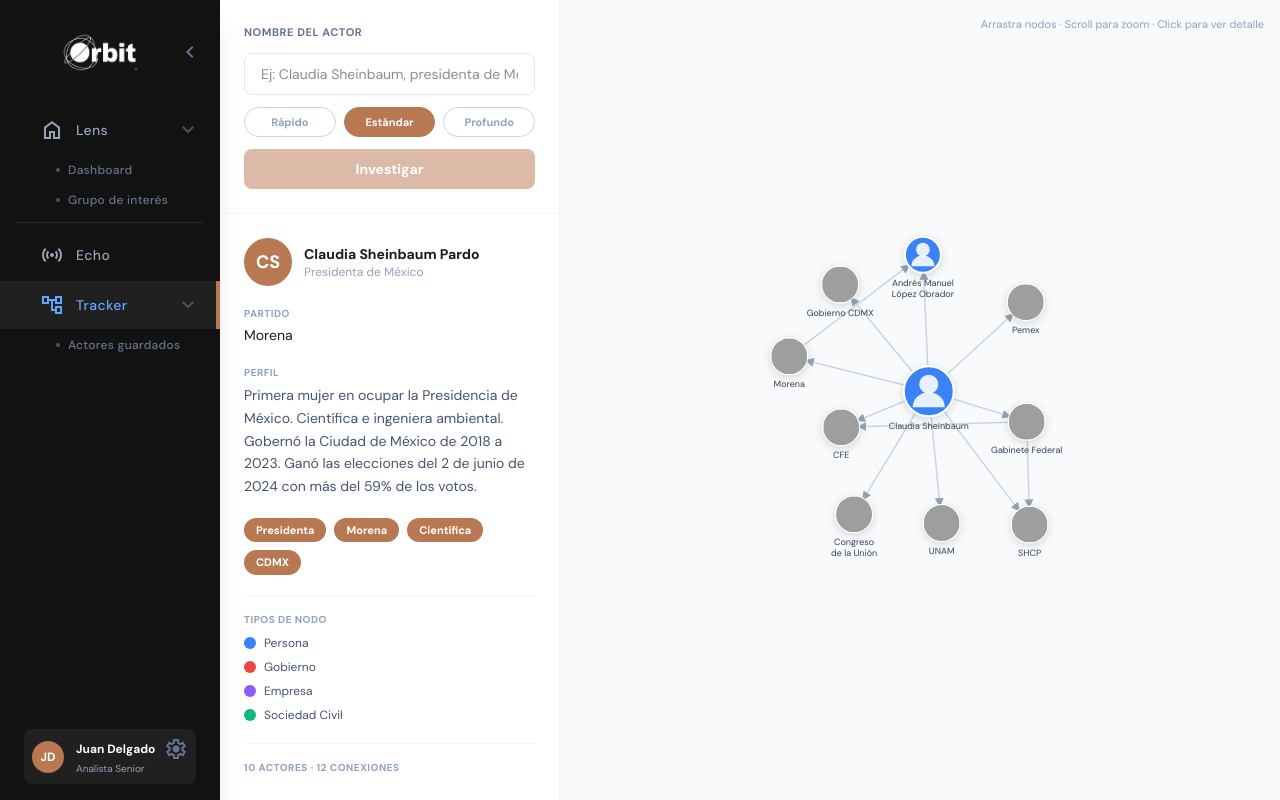
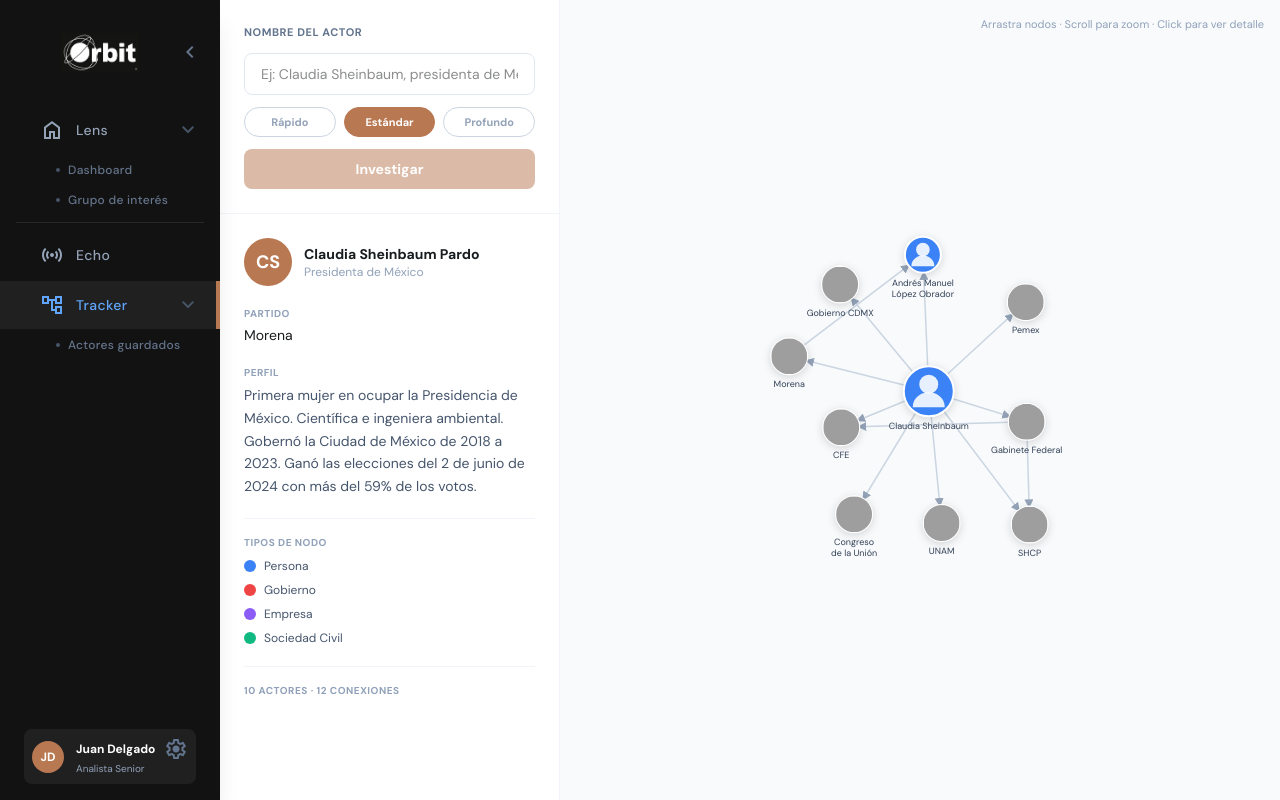
Before and after one commit to mozaikomx/orbit-demo, a Next.js app: page /tracker in a window 1280 px wide. Built offline with nearby package versions, Linux system fonts and the light colour scheme; grey boxes are pictures that could not be loaded; a web font is replaced by a local one.

Commit message:
tracker: eliminar tags del perfil

```diff
--- a/pages/actores.jsx
+++ b/pages/actores.jsx
@@ -36,7 +36,7 @@
 
   return (
     <Layout>
-      <div className="w-full p-8">
+      <div className="w-full px-6 py-8">
         <div className="mb-8">
           <h1
             className="text-2xl font-bold text-slate-900 mb-1"
--- a/pages/api/tracker.js
+++ b/pages/api/tracker.js
@@ -93,8 +93,7 @@
     "nombre": "nombre completo del actor",
     "cargo": "cargo actual o más relevante, o giro principal si es empresa/institución",
     "partido": "partido político si aplica, sino null",
-    "descripcion": "descripción de 2-3 oraciones sobre el actor y su relevancia en México",
-    "tags": ["etiqueta1", "etiqueta2", "etiqueta3"]
+    "descripcion": "descripción de 2-3 oraciones sobre el actor y su relevancia en México"
   },
   "nodos": [
     { "id": "id_unico_snake_case", "label": "nombre completo de la institución o persona, nunca abreviado ni cortado (ej: 'Cámara de Diputados' no 'Cámara de', 'Secretaría de Gobernación' no 'Secretaría de', 'Universidad Panamericana' no 'Universidad de')", "tipo": "Persona|Gobierno|Empresa|Sociedad Civil", "dominio": "sitio web oficial sin https (ej: itam.mx)" }
--- a/pages/tracker.jsx
+++ b/pages/tracker.jsx
@@ -10,7 +10,6 @@
     partido: "Morena",
     descripcion:
       "Primera mujer en ocupar la Presidencia de México. Científica e ingeniera ambiental. Gobernó la Ciudad de México de 2018 a 2023. Ganó las elecciones del 2 de junio de 2024 con más del 59% de los votos.",
-    tags: ["Presidenta", "Morena", "Científica", "CDMX"],
   },
   nodos: [
     { id: "claudia", label: "Claudia Sheinbaum", tipo: "Persona", dominio: null },
@@ -743,15 +742,7 @@
               <p className="text-sm text-slate-600 leading-relaxed" style={{ fontFamily: "'DM Sans', sans-serif" }}>{perfil.descripcion}</p>
             </div>
 
-            {perfil.tags && (
-              <div className="flex flex-wrap gap-2">
-                {perfil.tags.map((tag) => (
-                  <span key={tag} className="text-[11px] font-bold px-3 py-1 rounded-full text-white" style={{ backgroundColor: "#B87851", fontFamily: "'DM Sans', sans-serif" }}>
-                    {tag}
-                  </span>
-                ))}
-              </div>
-            )}
+
 
             <div className="pt-4 border-t border-slate-100 space-y-2">
               <p className="text-[10px] font-bold uppercase tracking-wider text-slate-400 mb-2" style={{ fontFamily: "'DM Sans', sans-serif" }}>Tipos de nodo</p>
```
